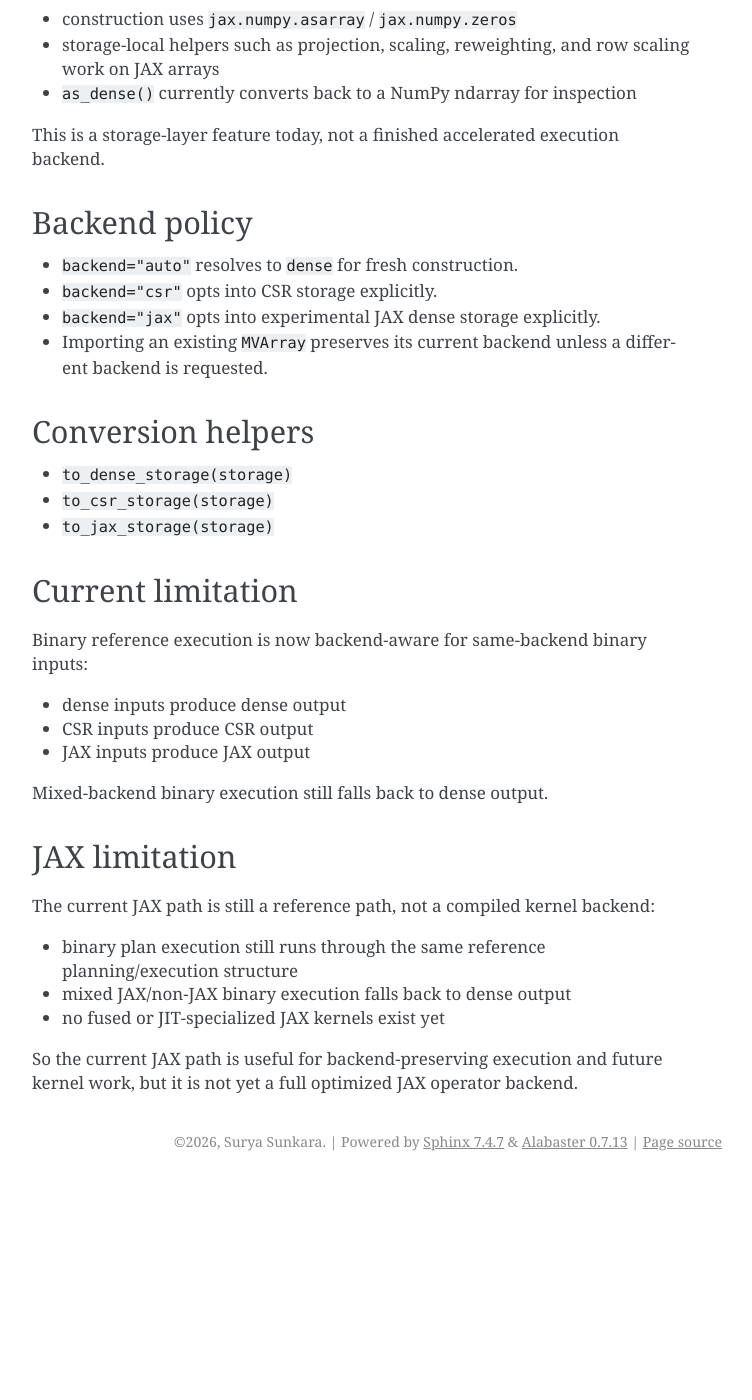
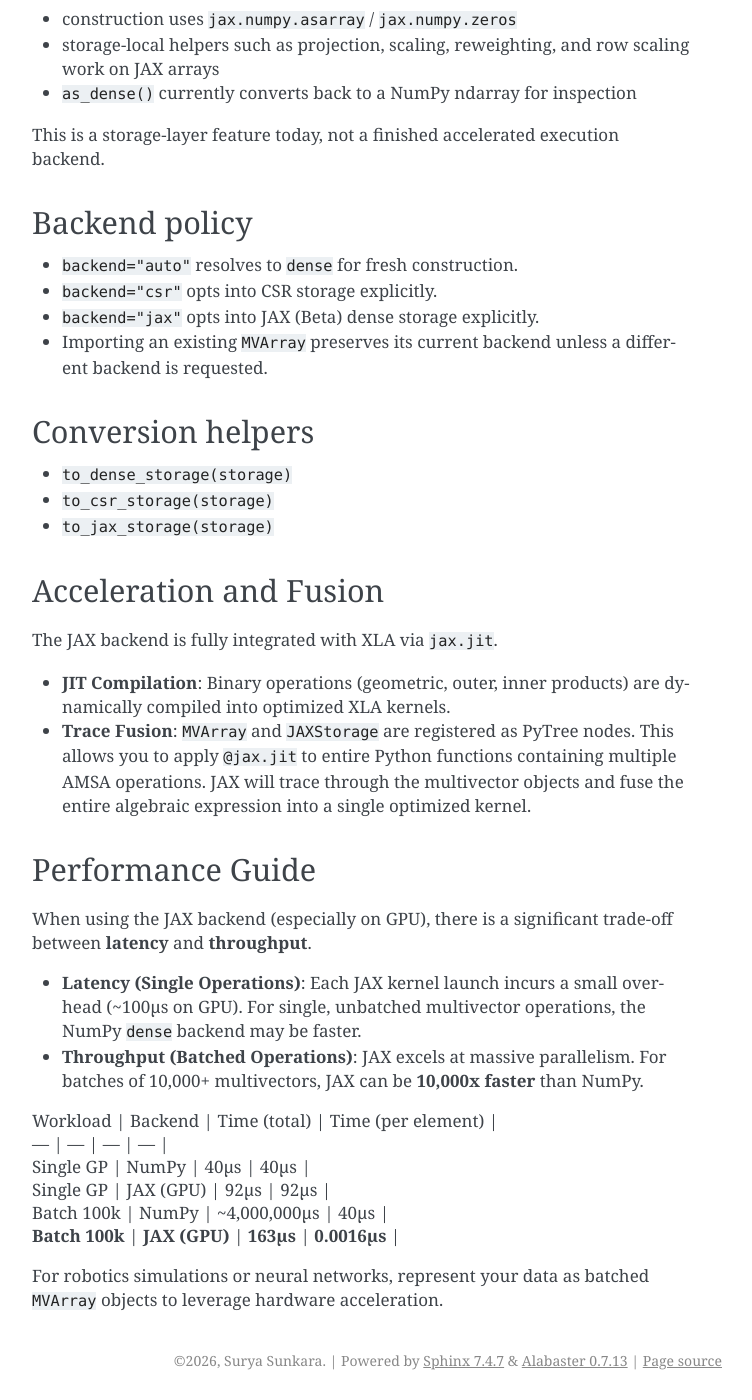
Before and after one commit to sunkmechie/AMSA, a Sphinx documentation site: the page built from docs/storage.rst, in a window 1280 px wide and 1400 px high, scrolled down 1017 px. Shown: the whole window, without its empty margins (388-1140 px from the left). Built offline with Sphinx 7.4.7, drawn with Linux system fonts in a browser that asks for light colours; before the commit the page ends 2198 px from its top, so only the background shows below that; some of the changed text lies outside the part shown.

Commit message:
feat: changes, jit

```diff
--- a/docs/storage.rst
+++ b/docs/storage.rst
@@ -2,7 +2,7 @@ Storage backends
 ================
 
 AMSA separates coefficient storage from layout metadata. The :class:`amsa.storage.MVStorage`
-protocol is currently implemented by ``DenseStorage``, ``CSRStorage``, and the experimental
+protocol is currently implemented by ``DenseStorage``, ``CSRStorage``, and the Beta
 ``JAXStorage``.
 
 Dense storage
@@ -43,7 +43,7 @@ NumPy-backed compressed-row storage for flattened multivector batches.
 JAX storage
 -----------
 
-An experimental JAX-backed dense storage type for multivector batches.
+A Beta JAX-backed dense storage type for multivector batches.
 
 - construction uses ``jax.numpy.asarray`` / ``jax.numpy.zeros``
 - storage-local helpers such as projection, scaling, reweighting, and row scaling work on JAX arrays
@@ -56,7 +56,7 @@ Backend policy
 
 - ``backend="auto"`` resolves to ``dense`` for fresh construction.
 - ``backend="csr"`` opts into CSR storage explicitly.
-- ``backend="jax"`` opts into experimental JAX dense storage explicitly.
+- ``backend="jax"`` opts into JAX (Beta) dense storage explicitly.
 - Importing an existing ``MVArray`` preserves its current backend unless a different backend is requested.
 
 Conversion helpers
@@ -66,25 +66,27 @@ Conversion helpers
 - ``to_csr_storage(storage)``
 - ``to_jax_storage(storage)``
 
-Current limitation
-------------------
+Acceleration and Fusion
+-----------------------
 
-Binary reference execution is now backend-aware for same-backend binary inputs:
+The JAX backend is fully integrated with XLA via ``jax.jit``.
 
-- dense inputs produce dense output
-- CSR inputs produce CSR output
-- JAX inputs produce JAX output
+- **JIT Compilation**: Binary operations (geometric, outer, inner products) are dynamically compiled into optimized XLA kernels.
+- **Trace Fusion**: ``MVArray`` and ``JAXStorage`` are registered as PyTree nodes. This allows you to apply ``@jax.jit`` to entire Python functions containing multiple AMSA operations. JAX will trace through the multivector objects and fuse the entire algebraic expression into a single optimized kernel.
 
-Mixed-backend binary execution still falls back to dense output.
+Performance Guide
+-----------------
 
-JAX limitation
---------------
+When using the JAX backend (especially on GPU), there is a significant trade-off between **latency** and **throughput**.
 
-The current JAX path is still a reference path, not a compiled kernel backend:
+- **Latency (Single Operations)**: Each JAX kernel launch incurs a small overhead (~100μs on GPU). For single, unbatched multivector operations, the NumPy ``dense`` backend may be faster.
+- **Throughput (Batched Operations)**: JAX excels at massive parallelism. For batches of 10,000+ multivectors, JAX can be **10,000x faster** than NumPy.
 
-- binary plan execution still runs through the same reference planning/execution structure
-- mixed JAX/non-JAX binary execution falls back to dense output
-- no fused or JIT-specialized JAX kernels exist yet
+| Workload | Backend | Time (total) | Time (per element) |
+| --- | --- | --- | --- |
+| Single GP | NumPy | 40μs | 40μs |
+| Single GP | JAX (GPU) | 92μs | 92μs |
+| Batch 100k | NumPy | ~4,000,000μs | 40μs |
+| **Batch 100k** | **JAX (GPU)** | **163μs** | **0.0016μs** |
 
-So the current JAX path is useful for backend-preserving execution and future kernel work, but it
-is not yet a full optimized JAX operator backend.
+For robotics simulations or neural networks, represent your data as batched ``MVArray`` objects to leverage hardware acceleration.
```
Also changed, not shown: README.md (+7 -7 lines), docs/operators.rst (+9 -0 lines), docs/quickstart.rst (+21 -4 lines).
